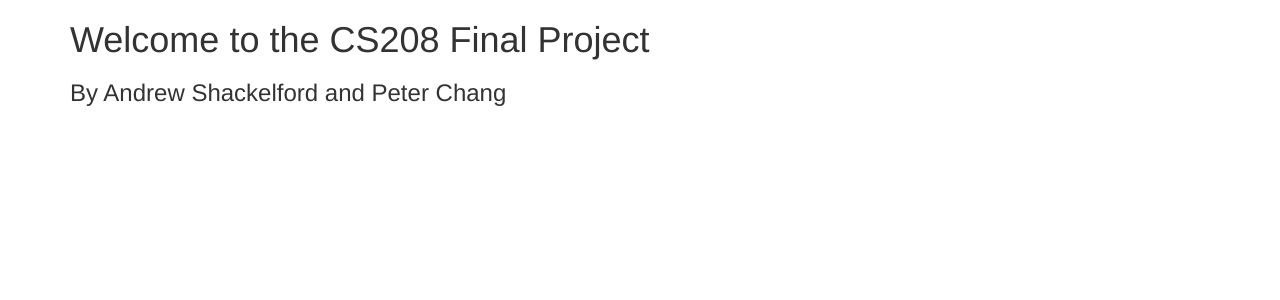
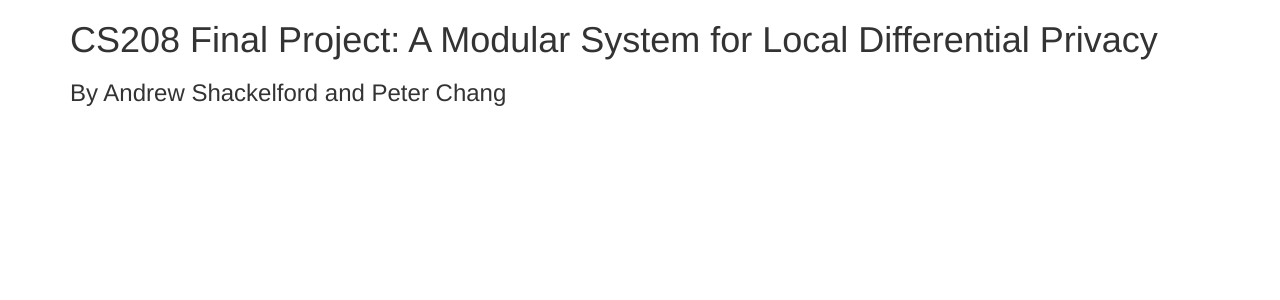
Before and after one commit to andrew-shackelford/CS-208-Final-Project, a Flask app: page / in a window 1280 px wide. Shown: the part 52-352 px from the top of the page. Run offline with Flask 2, Linux system fonts and the light colour scheme; some libraries are stand-ins or nearby versions.

Commit message:
updated landing page slightly

```diff
--- a/Website/templates/index.html
+++ b/Website/templates/index.html
@@ -5,6 +5,6 @@ Home
 {% endblock %}
 
 {% block main %}
-    <h1>Welcome to the CS208 Final Project</h1>
+    <h1>CS208 Final Project: A Modular System for Local Differential Privacy</h1>
     <h3>By Andrew Shackelford and Peter Chang</h3>
 {% endblock %}
```
